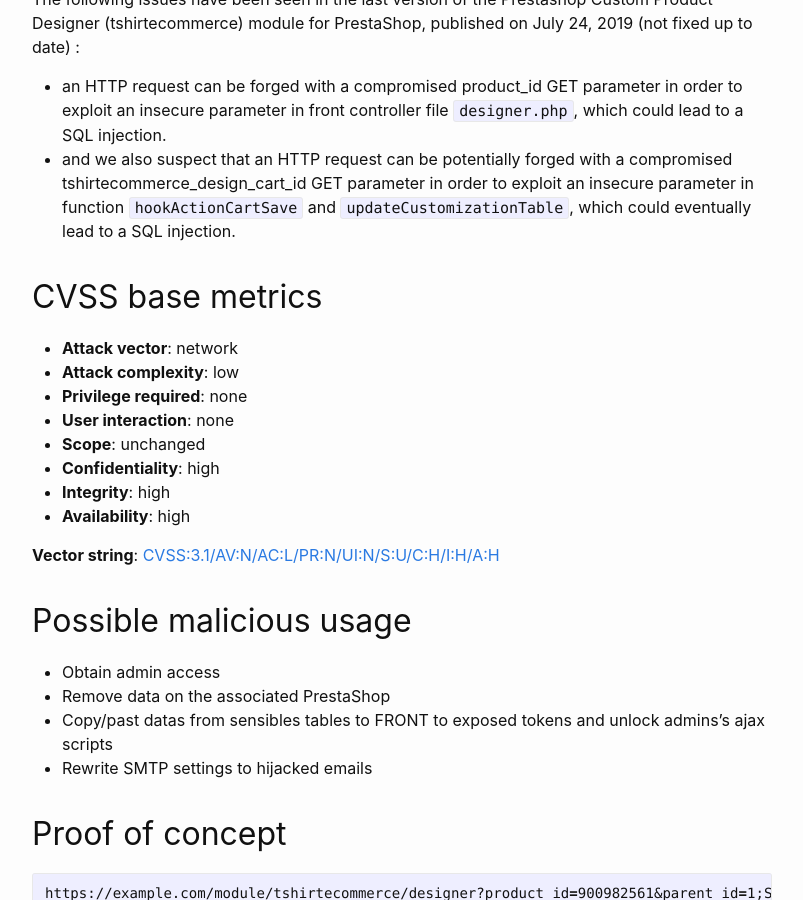
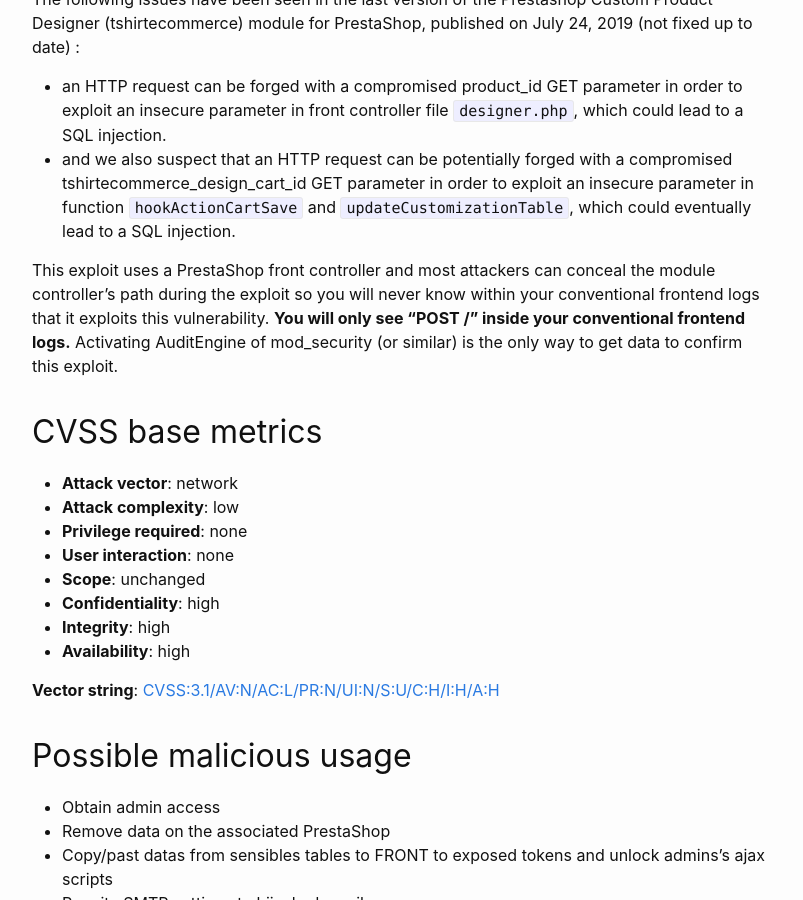
Before and after one commit to friends-of-presta/security-advisories, a Jekyll site: the page built from _posts/2023-03-21-tshirtecommerce_cwe-89.md, in a window 1280 px wide and 900 px high, scrolled down 886 px. Shown: the whole window, without its empty margins (238-1041 px from the left). Built offline with Jekyll 4.4.1, drawn with Linux system fonts in a browser that asks for light colours.

Commit message:
Add details about exploit concealment in logs

```diff
--- a/_posts/2023-03-21-tshirtecommerce_cwe-89.md
+++ b/_posts/2023-03-21-tshirtecommerce_cwe-89.md
@@ -29,6 +29,8 @@ In the module Custom Product Designer (tshirtecommerce), an anonymous user can p
 The following issues have been seen in the last version of the Prestashop Custom Product Designer (tshirtecommerce) module for PrestaShop, published on July 24, 2019 (not fixed up to date) :
 - an HTTP request can be forged with a compromised product_id GET parameter in order to exploit an insecure parameter in front controller file `designer.php`, which could lead to a SQL injection.
 - and we also suspect that an HTTP request can be potentially forged with a compromised tshirtecommerce_design_cart_id GET parameter in order to exploit an insecure parameter in function `hookActionCartSave` and `updateCustomizationTable`, which could eventually lead to a SQL injection.
+
+This exploit uses a PrestaShop front controller and most attackers can conceal the module controller's path during the exploit so you will never know within your conventional frontend logs that it exploits this vulnerability. **You will only see "POST /" inside your conventional frontend logs.** Activating AuditEngine of mod_security (or similar) is the only way to get data to confirm this exploit.
 
 ## CVSS base metrics
 
```
Also changed, not shown: _posts/2023-03-15-eo_tags.md (+2 -0 lines).
